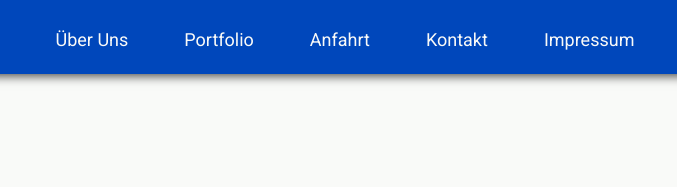
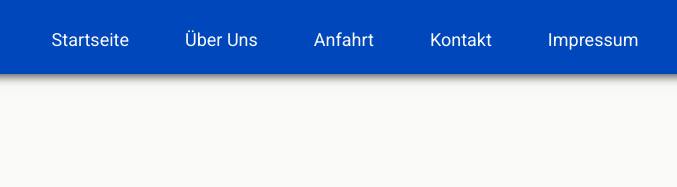
Before and after one commit to webCommits/kernbohrungen-guenther, an Eleventy site: page src/index.njk in a window 1280 px wide. Shown: the part 227-414 px from the top of the page, 315-992 px from the left. Built offline with nearby package versions, Linux system fonts and the light colour scheme; Eleventy itself is replaced by a stand-in of ours; files that its build step writes are made by us from their sources.

Commit message:
Fixed links

```diff
--- a/src/_includes/header.njk
+++ b/src/_includes/header.njk
@@ -2,8 +2,8 @@
     <nav>
       <ul class="sidebar">
         <li onclick=closeSidebar()><a href="javascript:void(0);"><img src="/static/images/close_menu.png" alt=""></a></li>
+        <li><a href="/" onclick=closeSidebar()>Startseite</a></li>
         <li><a href="/aboutus/" onclick=closeSidebar()>Über Uns</a></li>
-        <li><a href="/portfolio/" onclick=closeSidebar()>Portfolio</a></li>
         <li><a href="/anfahrt/" onclick=closeSidebar()>Anfahrt</a></li>
         <li><a href="/contact/" onclick=closeSidebar()>Kontakt</a></li>
         <li><a href="/impressum/" onclick=closeSidebar()>Impressum</a></li>
@@ -16,8 +16,8 @@
     </nav>
     <div class="links">
       <ul>
+        <li><a href="/" onclick=closeSidebar()>Startseite</a></li>
         <li><a href="/aboutus/" onclick=closeSidebar()>Über Uns</a></li>
-        <li><a href="/portfolio/" onclick=closeSidebar()>Portfolio</a></li>
         <li><a href="/anfahrt/" onclick=closeSidebar()>Anfahrt</a></li>
         <li><a href="/contact/" onclick=closeSidebar()>Kontakt</a></li>
         <li><a href="/impressum/" onclick=closeSidebar()>Impressum</a></li>
```
